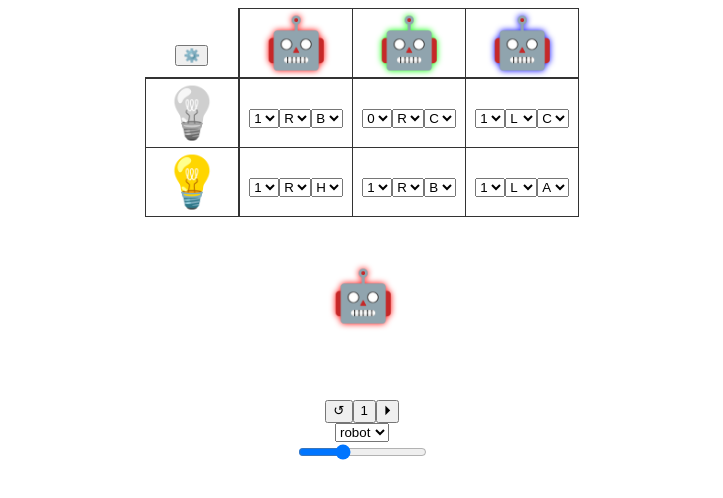
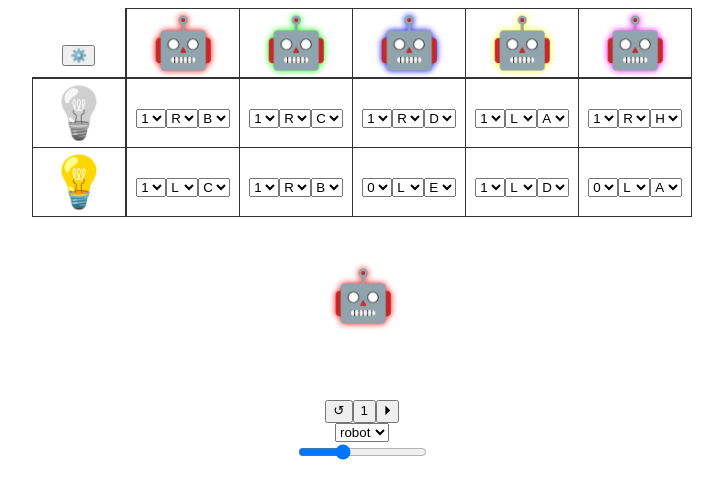
Before and after one commit to ondras/hitman, a website: page demo/index.html in a window 1280 px wide. Both pictures are taken after a click on the button "⚙️". Shown: the whole page, without its empty margins (278-1001 px from the left). Drawn offline with Linux system fonts and the light colour scheme.

Commit message:
instruction cache

```diff
--- a/demo/index.html
+++ b/demo/index.html
@@ -7,7 +7,7 @@
 
 	<body>
 		<tm-runtime skin="robot">
-			<tm-rules states="3" editable></tm-rules>
+			<tm-rules states="5" editable></tm-rules>
 			<tm-machine state="A" position="0"></tm-machine>
 			<tm-tape></tm-tape>
 			<tm-controls what="reset step playpause"></tm-controls>
--- a/elements/rules.js
+++ b/elements/rules.js
@@ -146,14 +146,18 @@ function stateToIndex(state) { return state.charCodeAt(0) - "A".charCodeAt(0); }
 function symbolToIndex(symbol) { return Number(symbol); }
 
 function extractInstruction(cell) {
-	return {
-		symbol: cell.querySelector("tm-symbol"),
-		direction: cell.querySelector("tm-direction"),
-		state: cell.querySelector("tm-state")
+	if (!cell.instruction) {
+		cell.instruction = {
+			symbol: cell.querySelector("tm-symbol"),
+			direction: cell.querySelector("tm-direction"),
+			state: cell.querySelector("tm-state")
+		}
 	}
+	return cell.instruction;
 }
 
 function fillCellFromString(cell, string) {
+	cell.instruction = null;
 	cell.innerHTML = "";
 
 	let symbol = document.createElement("tm-symbol");
```
